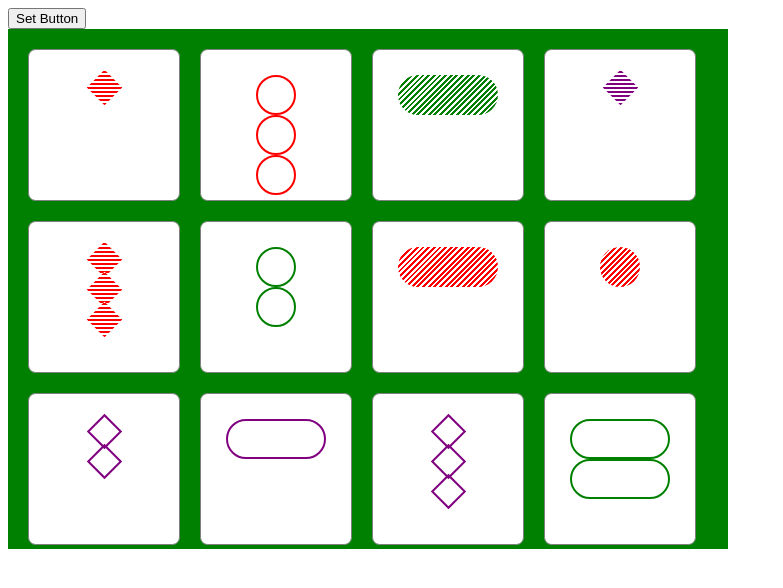
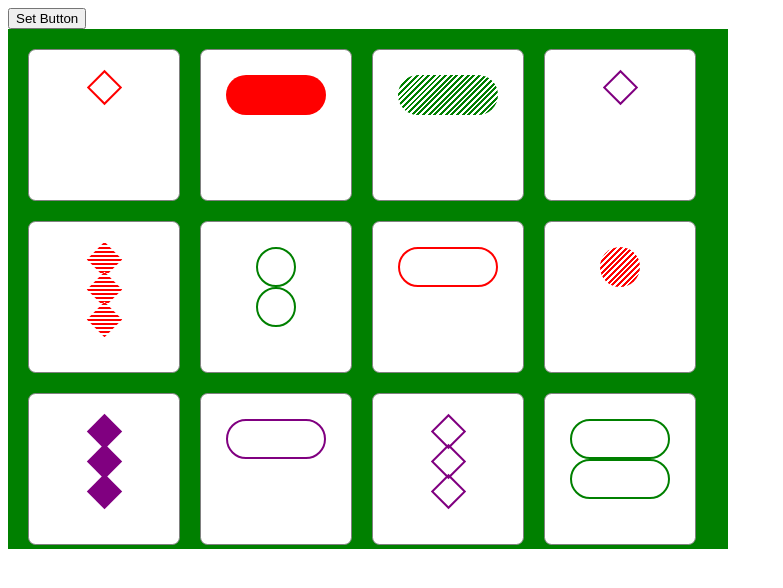
Before and after one commit to laudsol/whereto_react, a React (Create React App) app: page / in a window 1280 px wide. Shown: the top 588 px of the page, without its empty margins (0-783 px from the left). Built offline with nearby package versions, Linux system fonts and the light colour scheme.

Commit message:
successfully working with props on click, and fixed error with undefined cards

```diff
--- a/src/components/Card.js
+++ b/src/components/Card.js
@@ -1,7 +1,6 @@
 import React from 'react'
 
 class Card extends React.Component{
-
     classNameBuilder(cardData){
         let shapeColorName = ''
         let colorName = cardData.color.split('')
@@ -30,13 +29,12 @@
     }
 
     doSomething(){
-        console.log('clicking here', this.props)
-        // this.props.selectCardForSet
+        console.log(this.props)
     }
 
     render() {
         return (
-            <div className="Card" onClick={this.doSomething()}>
+            <div className="Card" onClick={()=> this.doSomething()}>
                 <div className="shapeContainer">
                     {this.buildCardShapes()}
                 </div>
--- a/src/components/index.js
+++ b/src/components/index.js
@@ -28,7 +28,7 @@
         let selectedCards = []
 
         while(selectedCards.length < 12){
-            let cardIndex = Math.round(Math.random()*(this.state.cardArr.length)-1)
+            let cardIndex = Math.round(Math.random()*(this.state.cardArr.length-1))
             if(!cardIndexes.includes(cardIndex)){
                 cardIndexes.push(cardIndex)
                 selectedCards.push(this.state.cardArr[cardIndex])
@@ -41,7 +41,7 @@
         this.setState(previousState)
     }
 
-    selectCardForSet(card){
+    selectCardForSet(){
         // let previousState = this.state
         // previousState.selectedCards.push(card)
         // this.setState(previousState)
```
